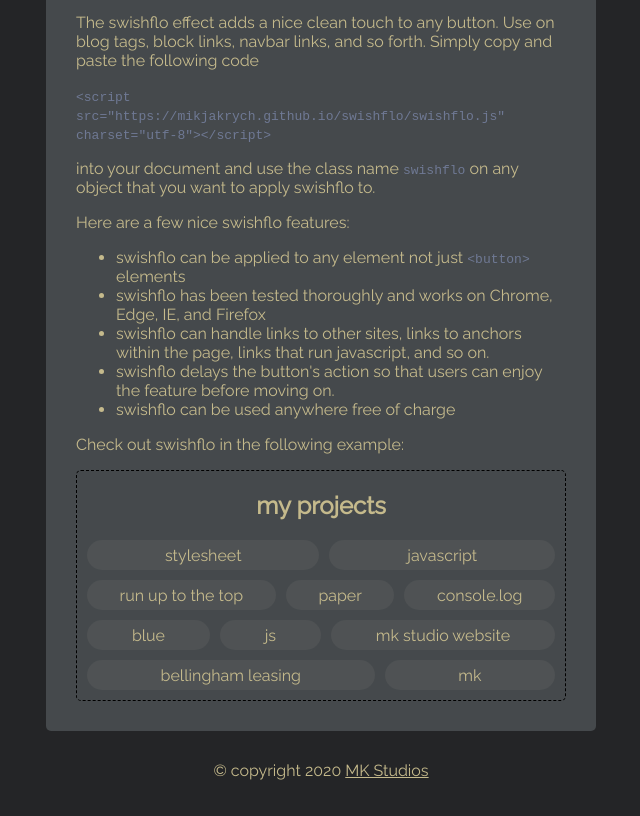
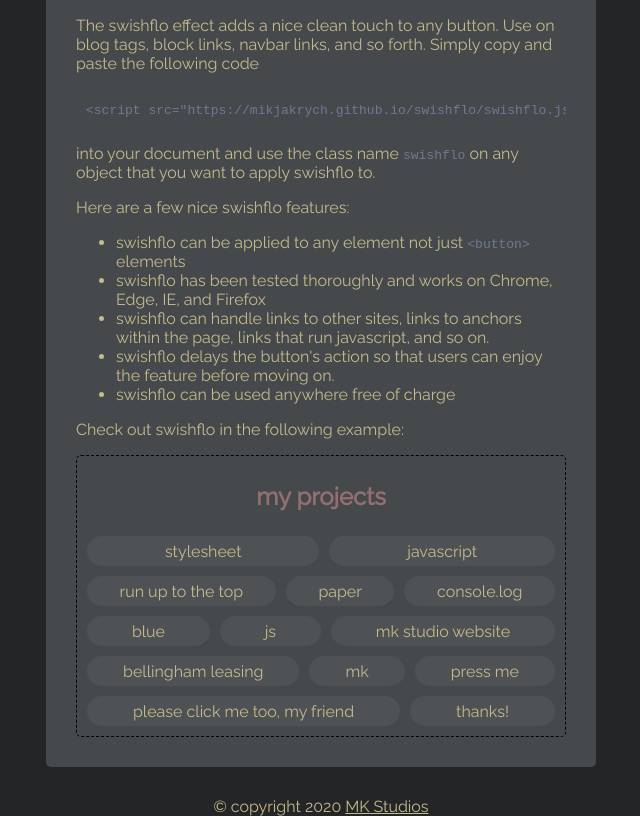
Before and after one commit to mikjakrych/swishflo, a plain HTML site: page index.html in a window 1280 px wide. Shown: the part 130-946 px from the top of the page, without its empty margins (319-959 px from the left). Before the commit the page ends 910 px from the top, so only its background shows below. Drawn offline with Linux system fonts and the light colour scheme.

Commit message:
modified layout to prevent overflow of <code> elements in html

```diff
--- a/index.html
+++ b/index.html
@@ -17,9 +17,9 @@
       The swishflo effect adds a nice clean touch to any button. Use on blog tags, block links,
       navbar links, and so forth. Simply copy and paste the following code
     </p>
-    <p>
+    <div class="code-box">
       <code>&lt;script src="https://mikjakrych.github.io/swishflo/swishflo.js" charset="utf-8"&gt;&lt;/script&gt;</code>
-    </p>
+    </div>
     <p>
       into your document and use the class name <code>swishflo</code> on any object that you want
       to apply swishflo to.
@@ -82,6 +82,15 @@
         <a class="tag swishflo red" href="" title="nothing...">
           mk
         </a>
+        <a class="tag swishflo red" href="#" title="goes to #">
+          press me
+        </a>
+        <a class="tag swishflo red" href="javascript:console.log('thank you!')" title="hi">
+          please click me too, my friend
+        </a>
+        <a class="tag swishflo red" href="" title="thank you">
+          thanks!
+        </a>
       </div>
     </div>
   </main>
--- a/style.css
+++ b/style.css
@@ -1,3 +1,16 @@
+::-webkit-scrollbar{
+  width: 6px;
+  height: 6px;
+}
+::-webkit-scrollbar-thumb{
+  background-color: #4f5254;
+  border-radius: 3px;
+}
+::-webkit-scrollbar-track{
+  width: 5px;
+  border-radius: 3px;
+  background-color: #242527;
+}
 *{
   box-sizing: border-box;
   color: #c5ba8c;
@@ -5,14 +18,24 @@
 code{
   color: #6f7994;
 }
+.code-box{
+  padding: 10px;
+  white-space: nowrap;
+  overflow-x: auto;
+}
 h1, h2{
-  display: inline-block;
-  padding: 5px 10px;
+  color: #946f6f;
+  display: inline-flex;
+  height: 50px;
+  padding: 0 20px;
   margin: 10px 0;
+  border-radius: 25px;
+  align-items: center;
+  justify-content: center;
   transition: .2s ease background-color;
 }
 h1:hover, h2:hover{
-  background-color: #946f6f;
+  background-color: #4f5254;
 }
 html, body{
   scroll-behavior: smooth;
@@ -25,9 +48,6 @@ html, body{
 }
 body{
   background-color: #242527;
-  display: flex;
-  flex-direction: column;
-  align-items: center;
   padding: 30px;
 }
 main{
@@ -35,9 +55,11 @@ main{
   padding: 30px;
   max-width: 550px;
   border-radius: 5px;
+  margin: 0 auto;
 }
 footer{
   margin: 30px;
+  text-align: center;
 }
 #tag-wrapper{
   border: 1px dashed black;
```
